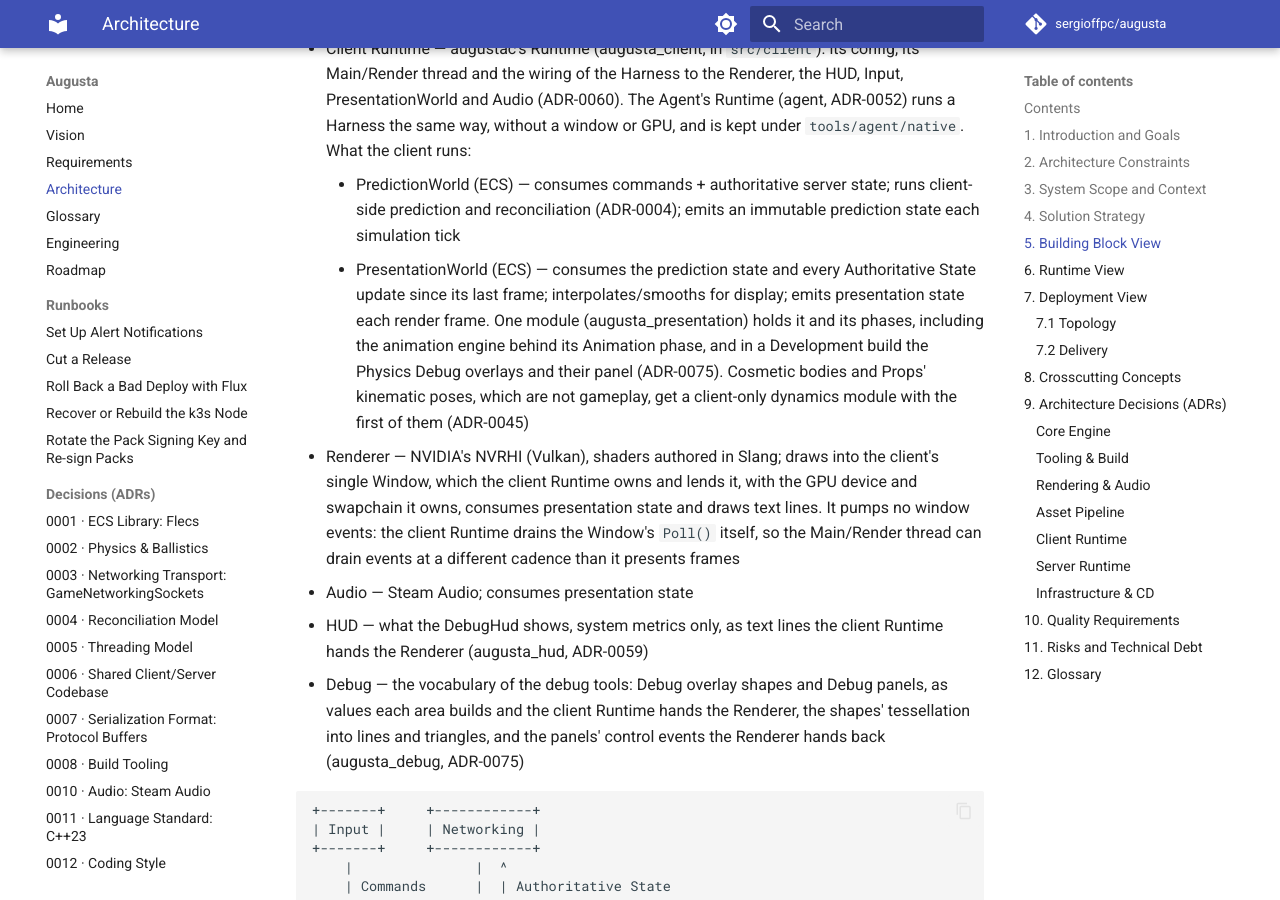
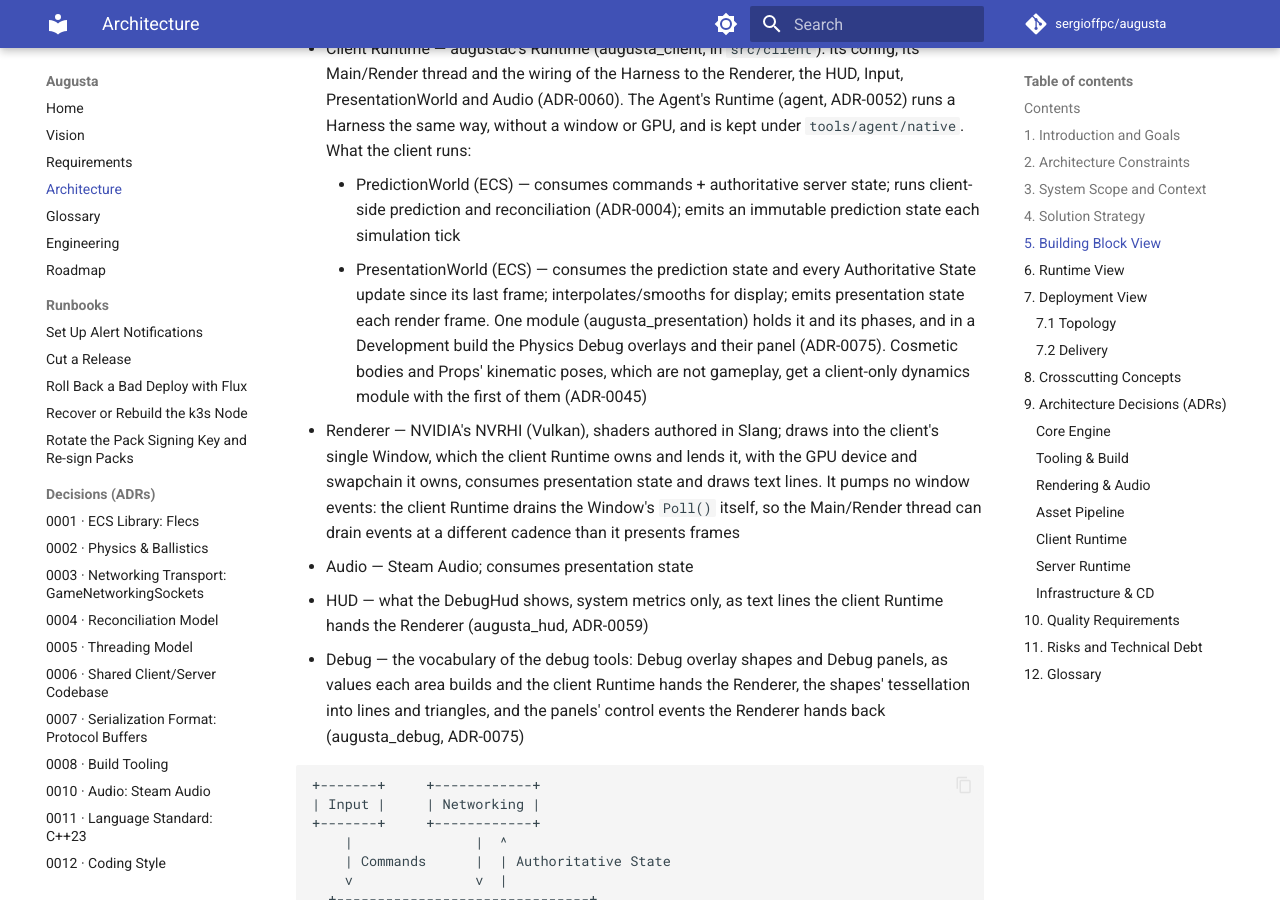
Before and after one commit to sergioffpc/augusta, an MkDocs documentation site: the page built from docs/ARCHITECTURE.md, in a window 1280 px wide and 900 px high, scrolled down 5454 px. Built offline with MkDocs 1.6.1 and Material for MkDocs 9.7.7, drawn with Linux system fonts in a browser that asks for light colours; comment, search, counter and statistics services are not loaded.

Commit message:
refactor(presentation): delete the animation stub
The presentation module's animation engine, its empty Pose, its unused
locomotion and action inputs and its animator handles were never called.
Deleting them frees the name `animation` for the shared module that will
hold Skeletons and pose evaluation (ADR-0061). PresentationWorld keeps its
Animation phase, still calling nothing, so the pipeline's shape is
unchanged (ADR-0024).

Refs #740

Co-Authored-By: Claude Opus 5.5 <noreply@anthropic.com>

```diff
--- a/docs/ARCHITECTURE.md
+++ b/docs/ARCHITECTURE.md
@@ -224,11 +224,10 @@ policy (ADR-0060).
     - PresentationWorld (ECS) — consumes the prediction state and every
       Authoritative State update since its last frame; interpolates/smooths for
       display; emits presentation state each render frame. One module
-      (augusta_presentation) holds it and its phases, including the animation
-      engine behind its Animation phase, and in a Development build the Physics
-      Debug overlays and their panel (ADR-0075). Cosmetic bodies and Props'
-      kinematic poses, which are not gameplay, get a client-only dynamics module
-      with the first of them (ADR-0045)
+      (augusta_presentation) holds it and its phases, and in a Development build
+      the Physics Debug overlays and their panel (ADR-0075). Cosmetic bodies and
+      Props' kinematic poses, which are not gameplay, get a client-only dynamics
+      module with the first of them (ADR-0045)
 - Renderer — NVIDIA's NVRHI (Vulkan), shaders authored in Slang; draws into the
   client's single Window, which the client Runtime owns and lends it, with the
   GPU device and swapchain it owns, consumes presentation state and draws text
```
Also changed, not shown: src/modules/presentation/README.md (+14 -14 lines), 5 other files.
